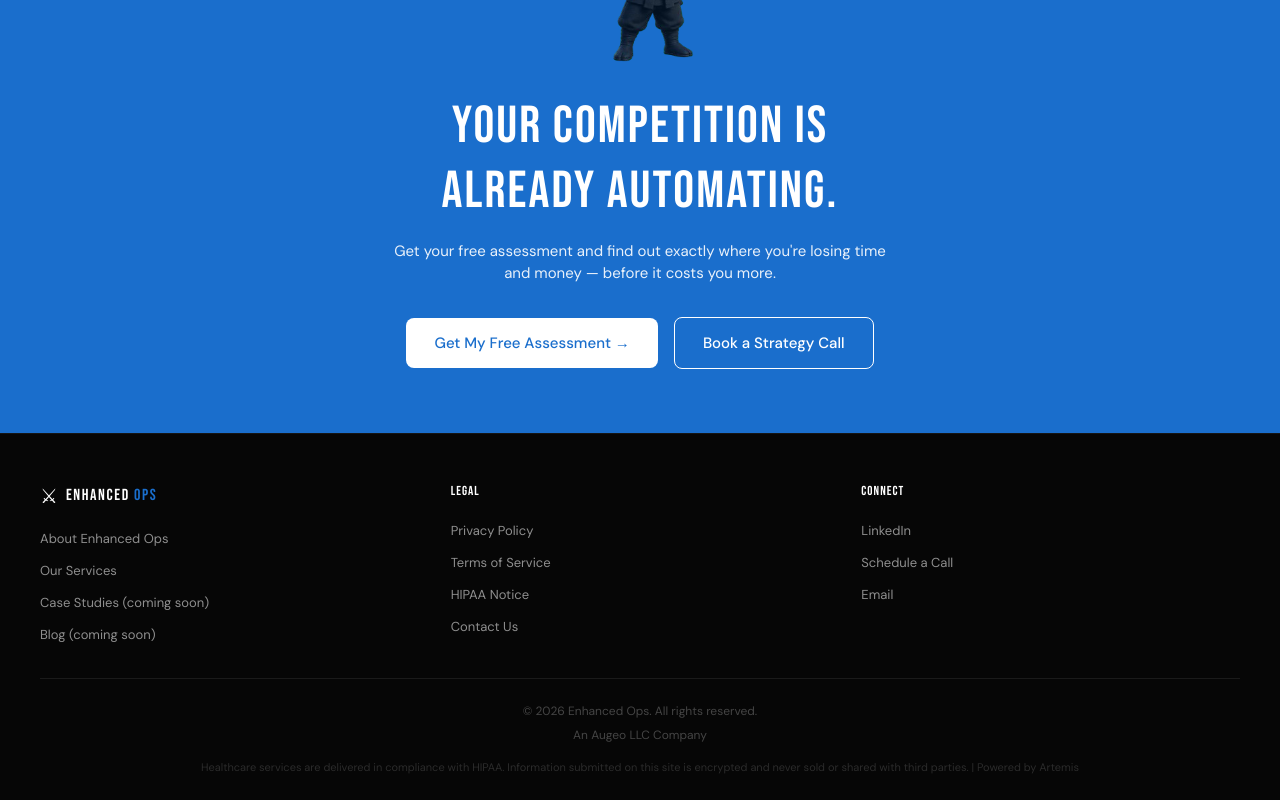
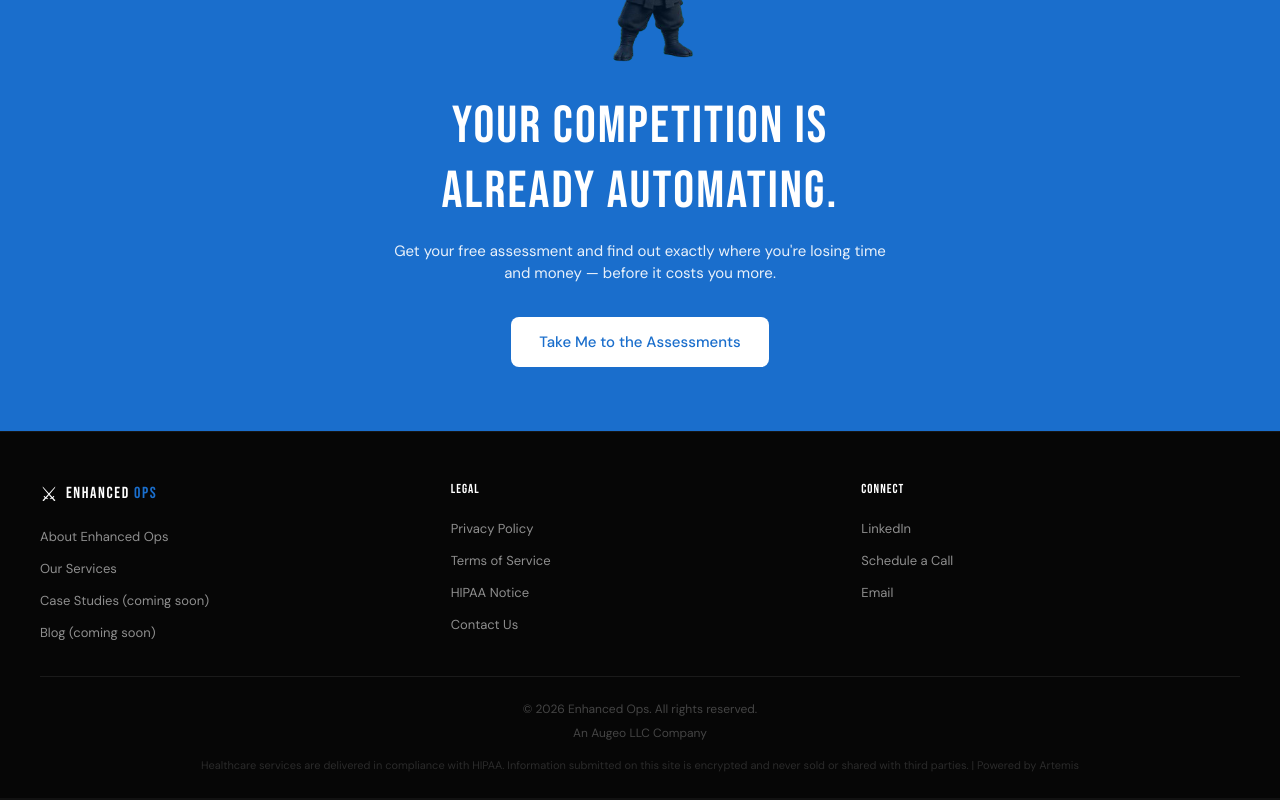
Before and after one commit to Agent-Artemis/enhanced-ops-ninja, a Next.js app: page / in a window 1280 px wide. Shown: the part 5907-6707 px from the top of the page. Built offline with nearby package versions, Linux system fonts and the light colour scheme.

Commit message:
Replace competition section buttons with single CTA

```diff
--- a/src/components/marketing/MarketingFinalCta.tsx
+++ b/src/components/marketing/MarketingFinalCta.tsx
@@ -1,7 +1,6 @@
 import Image from "next/image";
-import Link from "next/link";
 
-export function MarketingFinalCta(props: { onBookCall: () => void }) {
+export function MarketingFinalCta() {
   return (
     <section className="bg-eon-blue px-6 py-16 text-center">
       <Image
@@ -20,21 +19,12 @@ export function MarketingFinalCta(props: { onBookCall: () => void }) {
         Get your free assessment and find out exactly where you&apos;re losing time and money —
         before it costs you more.
       </p>
-      <div className="flex flex-col items-center justify-center gap-4 md:flex-row">
-        <Link
-          href="/assessment"
-          className="inline-flex cursor-pointer items-center justify-center rounded-lg border-none bg-white px-7 py-3.5 text-[15px] font-medium text-eon-blue no-underline transition hover:opacity-90"
-        >
-          Get My Free Assessment →
-        </Link>
-        <button
-          type="button"
-          className="cursor-pointer rounded-lg border border-white bg-transparent px-7 py-3.5 text-[15px] font-medium text-white transition hover:bg-[rgb(255_255_255/0.1)]"
-          onClick={props.onBookCall}
-        >
-          Book a Strategy Call
-        </button>
-      </div>
+      <a
+        href="#assessment"
+        className="inline-flex cursor-pointer items-center justify-center rounded-lg border-none bg-white px-7 py-3.5 text-[15px] font-medium text-eon-blue no-underline transition hover:opacity-90"
+      >
+        Take Me to the Assessments
+      </a>
     </section>
   );
 }
--- a/src/components/marketing/MarketingHome.tsx
+++ b/src/components/marketing/MarketingHome.tsx
@@ -11,10 +11,6 @@ import { MarketingProblems } from "@/components/marketing/MarketingProblems";
 import { MarketingServices } from "@/components/marketing/MarketingServices";
 import { MarketingStats } from "@/components/marketing/MarketingStats";
 import { MarketingWorks } from "@/components/marketing/MarketingWorks";
-
-function placeholderCalendly() {
-  window.alert("[CALENDLY/CAL.COM LINK]");
-}
 
 export function MarketingHome() {
   const router = useRouter();
@@ -30,7 +26,7 @@ export function MarketingHome() {
         <MarketingServices />
         <MarketingAssessmentCards onBookDeepDive={() => router.push("/deep-dive")} />
         <MarketingFaq />
-        <MarketingFinalCta onBookCall={placeholderCalendly} />
+        <MarketingFinalCta />
       </main>
       <MarketingFooter />
     </>
```
